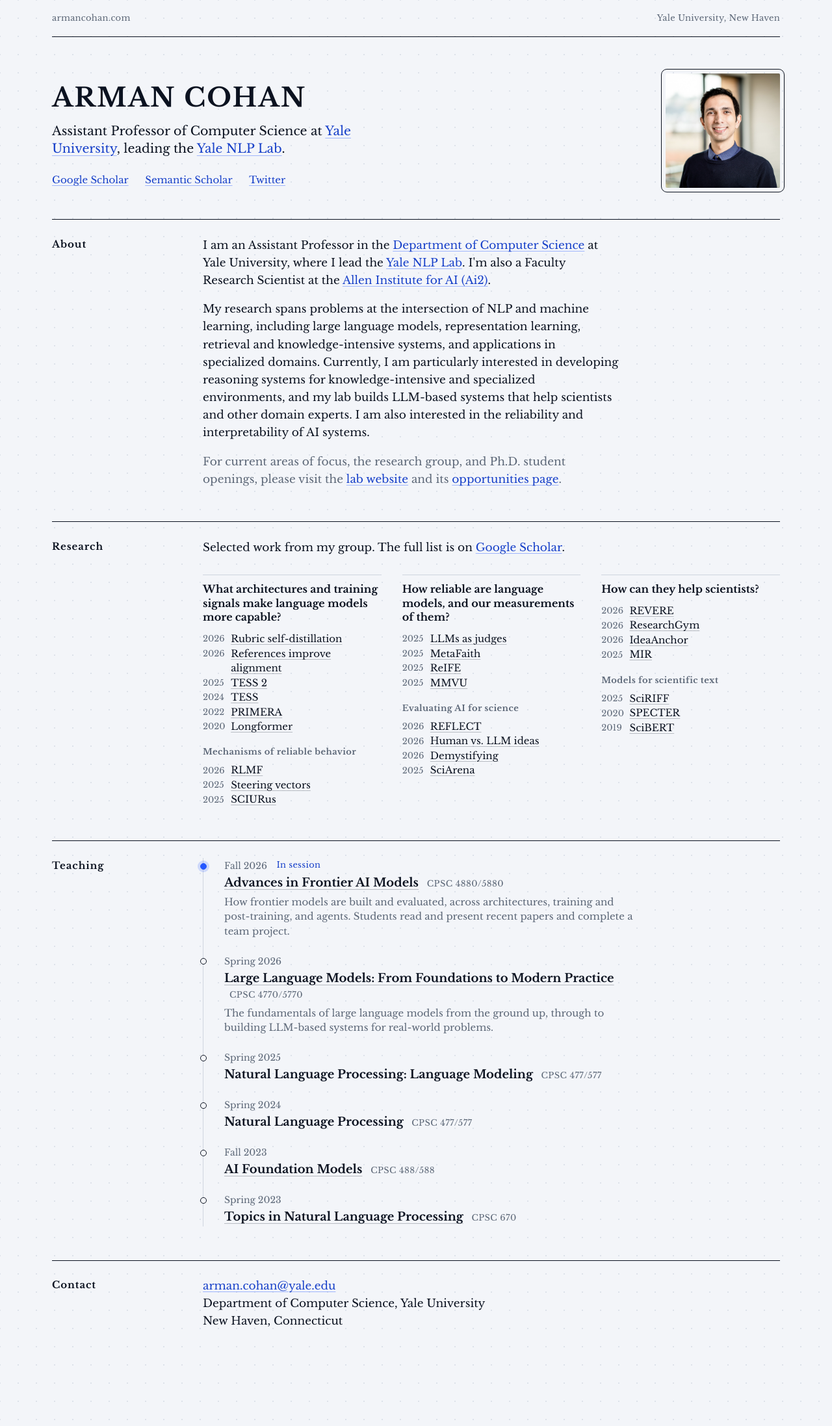
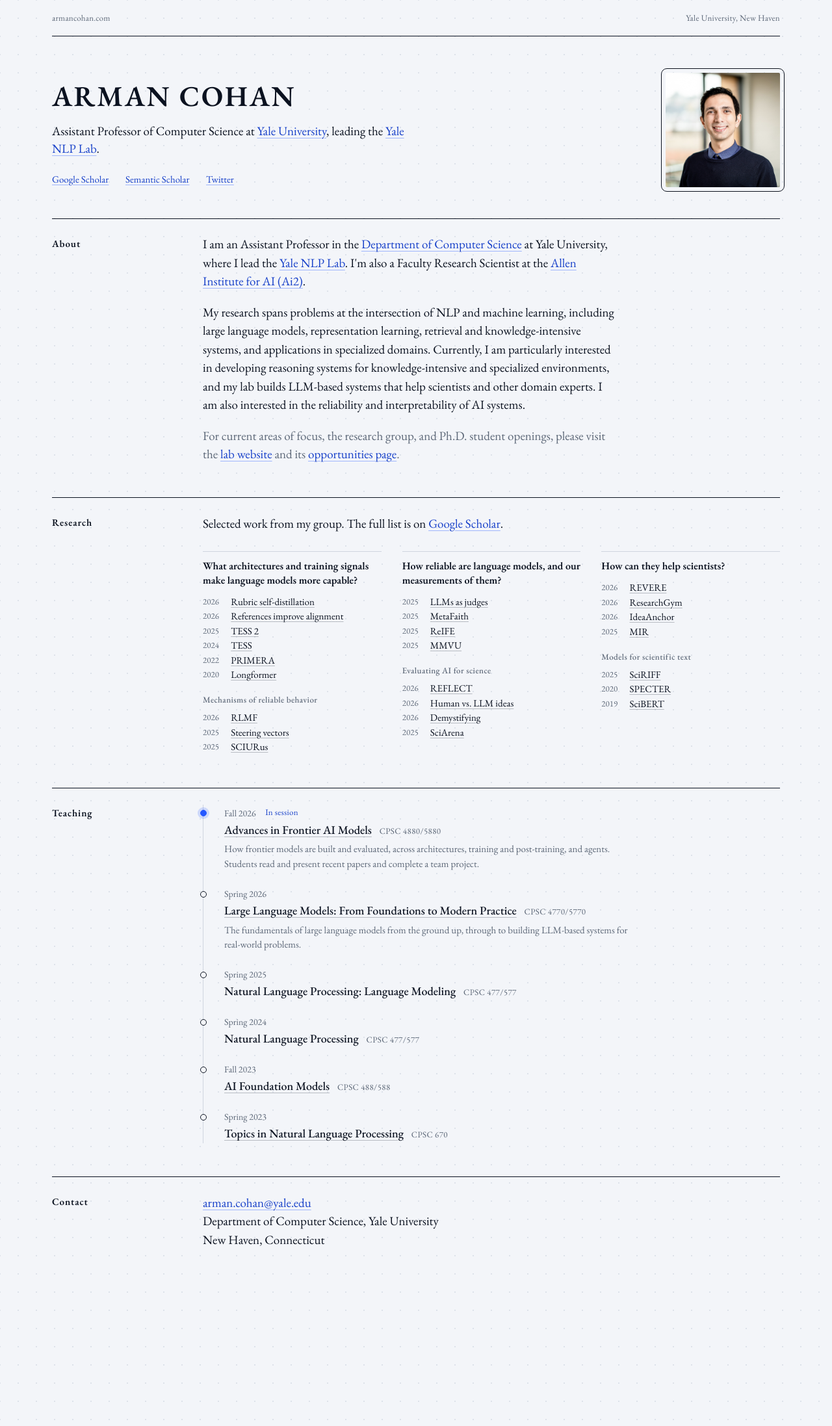
Before and after one commit to armancohan/acohan.github.io, a Jekyll site: the page built from index.html, in a window 1280 px wide. Shown: the whole page at 65% size. Built offline with Jekyll 4.4.1, drawn with Linux system fonts in a browser that asks for light colours.

Commit message:
Revert "Use Libre Baskerville throughout"
This reverts commit 48fe8ea4a488a1c5adc16eb2aabf0c05cb0ecab7.

```diff
--- a/files/site.css
+++ b/files/site.css
@@ -1,5 +1,5 @@
 /* armancohan.com
-   A precision-instrument look: cool off-white page on a faint engineering grid, Libre Baskerville
+   A precision-instrument look: cool off-white page on a faint engineering grid, EB Garamond
    throughout, electric blue as the only accent. */
 
 :root {
@@ -12,7 +12,7 @@
   --accent-ink: #1740c9;
 
 
-  --sans: "Libre Baskerville", Baskerville, Georgia, "Times New Roman", serif;
+  --sans: "EB Garamond", Garamond, Georgia, "Times New Roman", serif;
   --wide: 12.5rem;
   --max: 70rem;
 }
@@ -43,8 +43,8 @@
   background-position: 14px 14px;
   color: var(--ink);
   font-family: var(--sans);
-  font-size: 1.0625rem;
-  line-height: 1.6;
+  font-size: 1.1875rem;
+  line-height: 1.5;
   font-variant-numeric: tabular-nums;
   -webkit-font-smoothing: antialiased;
 }
@@ -110,10 +110,10 @@
 
 h1 {
   margin: 0 0 1.1rem;
-  font-size: clamp(1.9rem, 3.6vw, 2.5rem);
-  font-weight: 700;
+  font-size: clamp(2rem, 4vw, 2.75rem);
+  font-weight: 600;
   line-height: 1;
-  letter-spacing: .05em;
+  letter-spacing: .06em;
   text-transform: uppercase;
 }
 
@@ -159,7 +159,7 @@
   grid-column: 1;
   margin: .15rem 0 0;
   font-size: .9375rem;
-  font-weight: 700;
+  font-weight: 600;
   letter-spacing: .06em;
   line-height: 1.3;
 }
@@ -193,7 +193,7 @@
   padding-top: .7rem;
   border-top: 1px solid var(--rule);
   font-size: 1rem;
-  font-weight: 700;
+  font-weight: 600;
   line-height: 1.35;
 }
 
@@ -201,7 +201,7 @@
   margin: 1.1rem 0 .4rem;
   color: var(--muted);
   font-size: .8125rem;
-  font-weight: 700;
+  font-weight: 500;
   letter-spacing: .03em;
 }
 
@@ -289,7 +289,7 @@
 .courses h3 {
   margin: .3rem 0 0;
   font-size: 1.125rem;
-  font-weight: 700;
+  font-weight: 500;
   line-height: 1.35;
 }
 
--- a/index.html
+++ b/index.html
@@ -43,7 +43,7 @@
 
   <link rel="preconnect" href="https://fonts.googleapis.com">
   <link rel="preconnect" href="https://fonts.gstatic.com" crossorigin>
-  <link href="https://fonts.googleapis.com/css2?family=Libre+Baskerville:ital,wght@0,400;0,700;1,400&display=swap"
+  <link href="https://fonts.googleapis.com/css2?family=EB+Garamond:ital,wght@0,400..700;1,400..700&display=swap"
     rel="stylesheet">
   <link href="./files/site.css?v=12" rel="stylesheet">
 </head>
```
